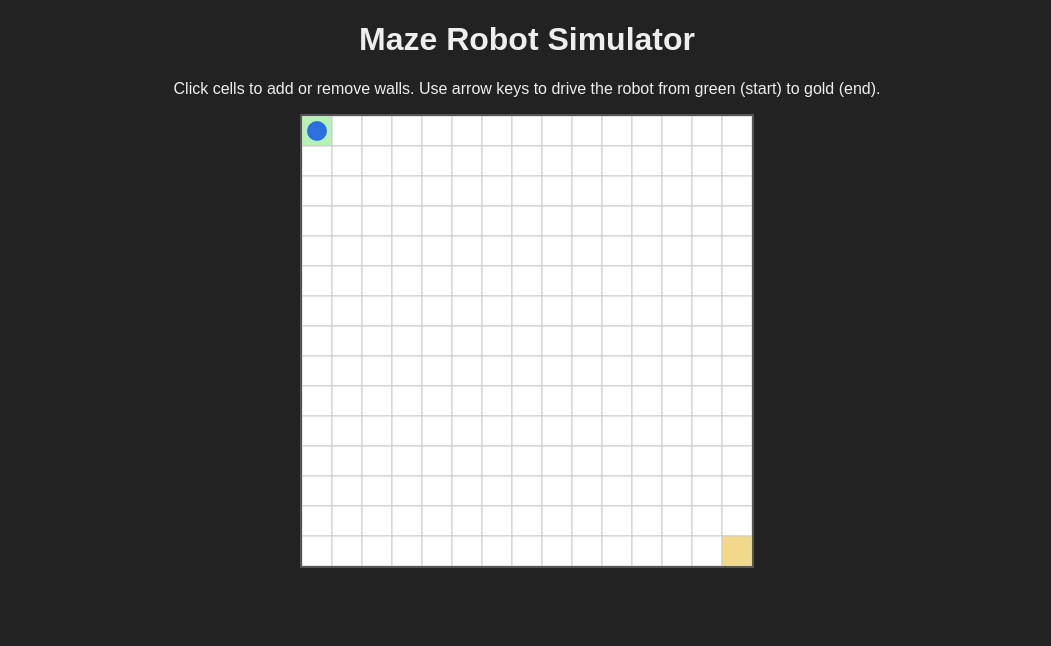
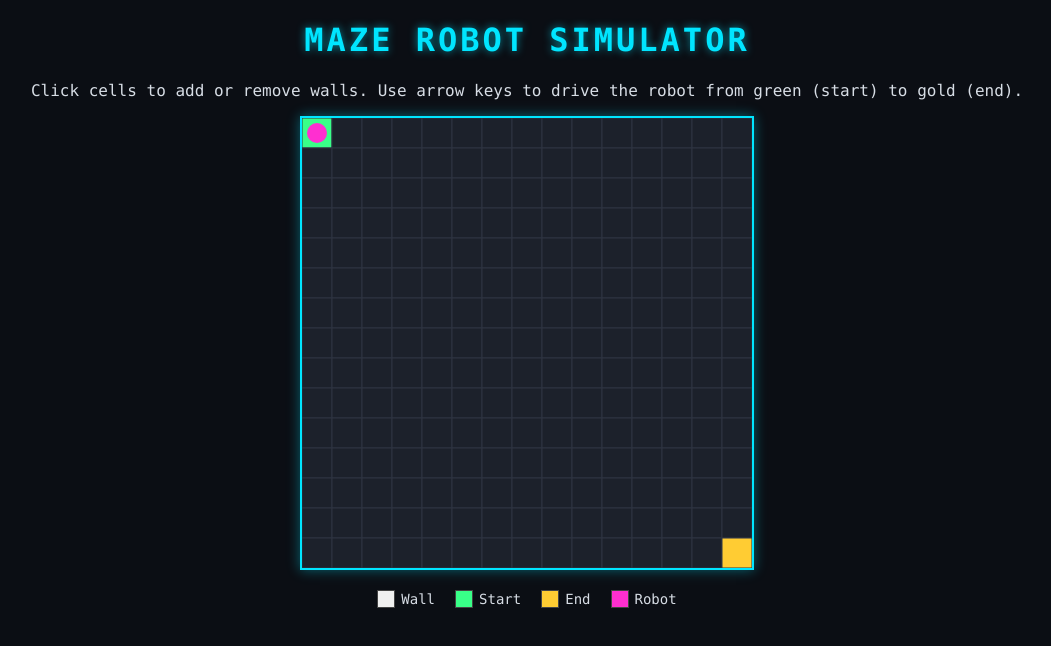
Before and after one commit to cool-coder16/Portfolio, a website: page index.html in a window 1280 px wide. Shown: the whole page, without its empty margins (113-1164 px from the left). Drawn offline with Linux system fonts and the light colour scheme.

Commit message:
Dark game-like theme, color legend, and contrast tweaks
Switches to a dark neon palette with a system monospace font (no web
font download needed), adds a color legend under the grid so the page
explains its own colors, and picks wall/robot colors for contrast
(almost-white walls, hot-pink robot against the green start cell).

```diff
--- a/index.html
+++ b/index.html
@@ -11,6 +11,13 @@
 
   <canvas id="mazeCanvas"></canvas>
 
+  <div class="legend">
+    <div class="legend-item"><span class="legend-swatch" style="background:#f0f0f0;"></span>Wall</div>
+    <div class="legend-item"><span class="legend-swatch" style="background:#39ff88;"></span>Start</div>
+    <div class="legend-item"><span class="legend-swatch" style="background:#ffcc33;"></span>End</div>
+    <div class="legend-item"><span class="legend-swatch" style="background:#ff2fd0;"></span>Robot</div>
+  </div>
+
   <script src="script.js"></script>
 </body>
 </html>
--- a/script.js
+++ b/script.js
@@ -30,18 +30,19 @@ function draw() {
       const x = col * CELL_SIZE;
       const y = row * CELL_SIZE;
 
+      // These colors match the legend in index.html — keep them in sync.
       if (grid[row][col]) {
-        ctx.fillStyle = "#333"; // wall
+        ctx.fillStyle = "#f0f0f0"; // wall, almost-white
       } else if (row === START.row && col === START.col) {
-        ctx.fillStyle = "#b6f2b6"; // start cell, light green
+        ctx.fillStyle = "#39ff88"; // start cell, neon green
       } else if (row === END.row && col === END.col) {
-        ctx.fillStyle = "#f2d98a"; // end cell, gold
+        ctx.fillStyle = "#ffcc33"; // end cell, neon gold
       } else {
-        ctx.fillStyle = "#fff";
+        ctx.fillStyle = "#1c212b"; // open path
       }
       ctx.fillRect(x, y, CELL_SIZE, CELL_SIZE);
 
-      ctx.strokeStyle = "#ccc";
+      ctx.strokeStyle = "#2f3542";
       ctx.strokeRect(x, y, CELL_SIZE, CELL_SIZE);
     }
   }
@@ -49,7 +50,7 @@ function draw() {
   // Draw the robot as a circle centered in its current cell.
   const centerX = robot.col * CELL_SIZE + CELL_SIZE / 2;
   const centerY = robot.row * CELL_SIZE + CELL_SIZE / 2;
-  ctx.fillStyle = "#2b6fe0";
+  ctx.fillStyle = "#ff2fd0"; // hot pink — picked to contrast against the green start cell
   ctx.beginPath();
   ctx.arc(centerX, centerY, CELL_SIZE / 3, 0, Math.PI * 2);
   ctx.fill();
--- a/style.css
+++ b/style.css
@@ -1,12 +1,45 @@
+/* System monospace fonts (no download needed) give a terminal/HUD feel. */
 body {
-  font-family: sans-serif;
+  font-family: ui-monospace, "Cascadia Code", "Roboto Mono", Menlo, Consolas, monospace;
   text-align: center;
-  background: #222;
-  color: #eee;
+  background: #0b0e14;
+  color: #d7dde5;
+}
+
+h1 {
+  color: #00e5ff;
+  letter-spacing: 3px;
+  text-transform: uppercase;
+  text-shadow: 0 0 8px rgba(0, 229, 255, 0.6); /* neon glow */
 }
 
 canvas {
-  background: #fff;
-  border: 2px solid #555;
+  background: #1c212b;
+  border: 2px solid #00e5ff;
+  box-shadow: 0 0 12px rgba(0, 229, 255, 0.4); /* neon glow around the grid */
   cursor: pointer;
 }
+
+/* --- Legend --- */
+/* Swatch colors here must match the fill colors used in script.js's draw(). */
+.legend {
+  display: flex;
+  justify-content: center;
+  gap: 20px;
+  margin-top: 16px;
+  flex-wrap: wrap;
+}
+
+.legend-item {
+  display: flex;
+  align-items: center;
+  gap: 6px;
+  font-size: 14px;
+}
+
+.legend-swatch {
+  width: 16px;
+  height: 16px;
+  border: 1px solid #444;
+  display: inline-block;
+}
```
